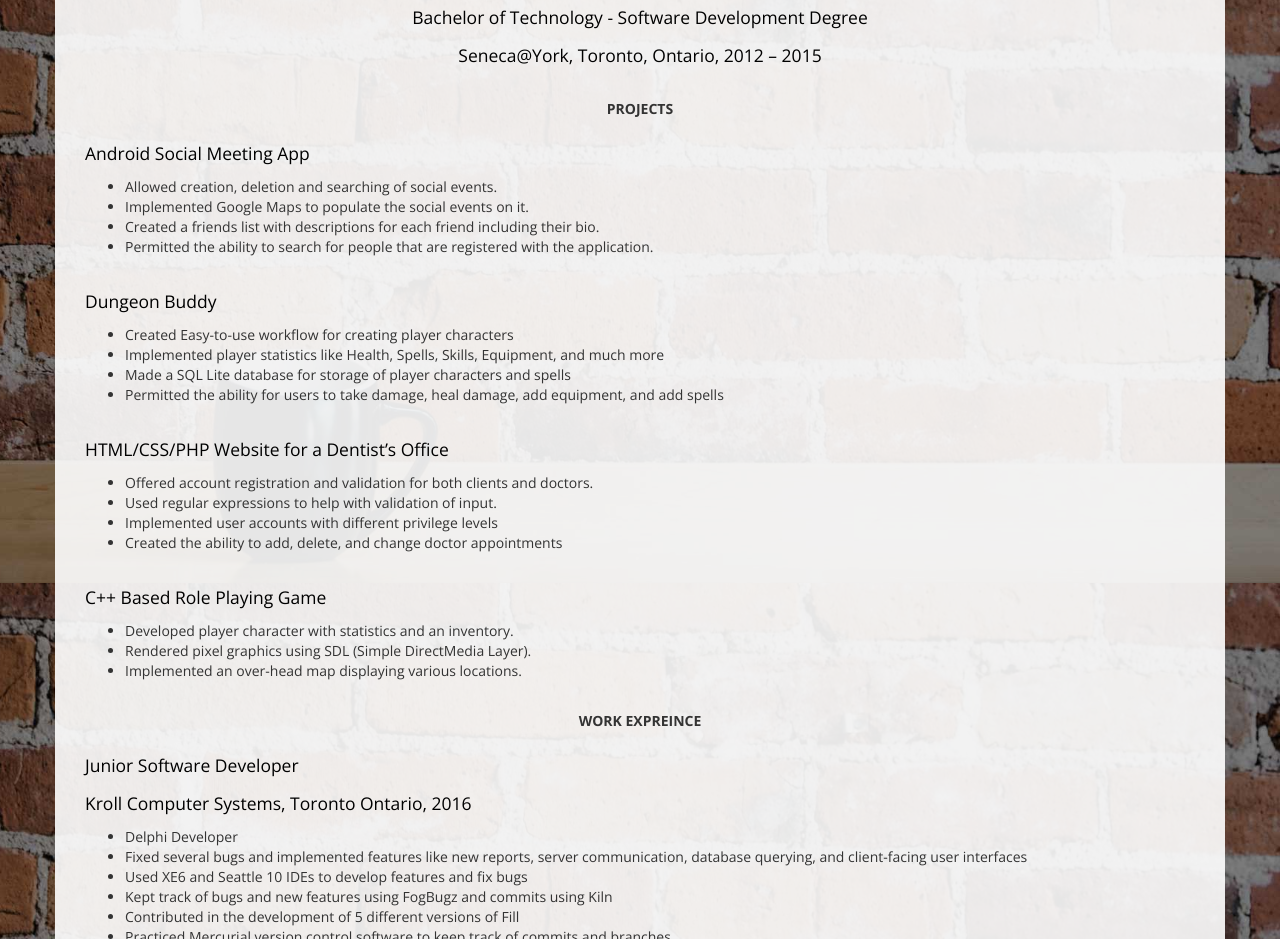
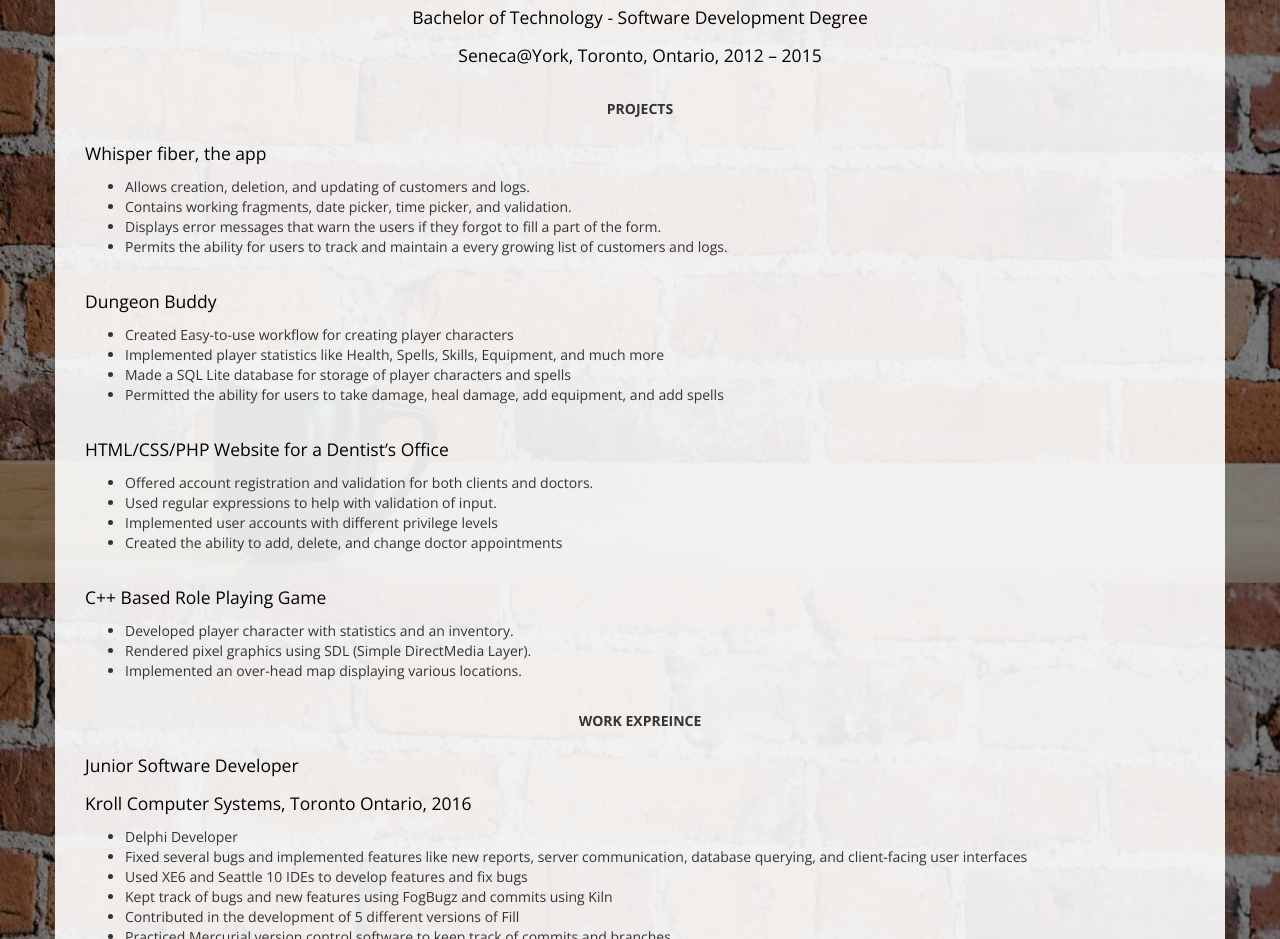
Before and after one commit to arnoldGoncharenko1/arnoldGoncharenko1.github.io, a plain HTML site: page index.html in a window 1280 px wide. Shown: the part 1017-1956 px from the top of the page. Drawn offline with nearby package versions, Linux system fonts and the light colour scheme.

Commit message:
Update index.html
Updated and added Dungeon buddy and whisper fiber

```diff
--- a/index.html
+++ b/index.html
@@ -121,13 +121,13 @@
 					<br>
 					<center><strong>PROJECTS</strong></center>
 					<br>
-                    <p>Android Social Meeting App</p>
+                    <p>Whisper fiber, the app</p>
 					<p>
 						<ul>
-							<li>Allowed creation, deletion and searching of social events. </li>
-							<li>Implemented Google Maps to populate the social events on it. </li>
-							<li>Created a friends list with descriptions for each friend including their bio. </li>
-							<li>Permitted the ability to search for people that are registered with the application. </li>
+							<li>Allows creation, deletion, and updating of customers and logs.</li>
+							<li>Contains working fragments, date picker, time picker, and validation.</li>
+							<li>Displays error messages that warn the users if they forgot to fill a part of the form.</li>
+							<li>Permits the ability for users to track and maintain a every growing list of customers and logs.</li>
 						</ul>
 					</p>
 					<br>
```
